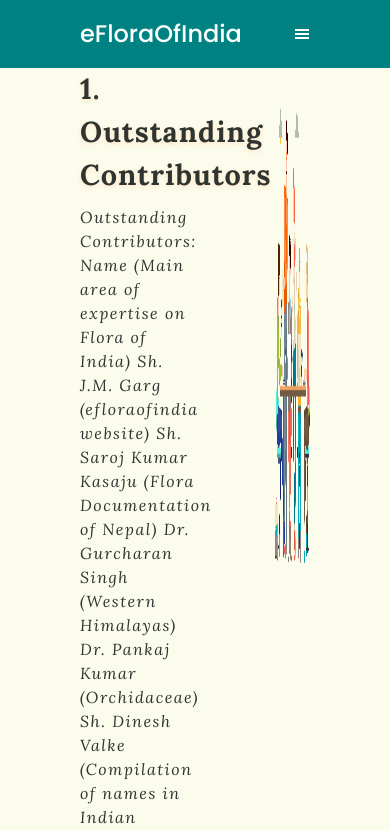
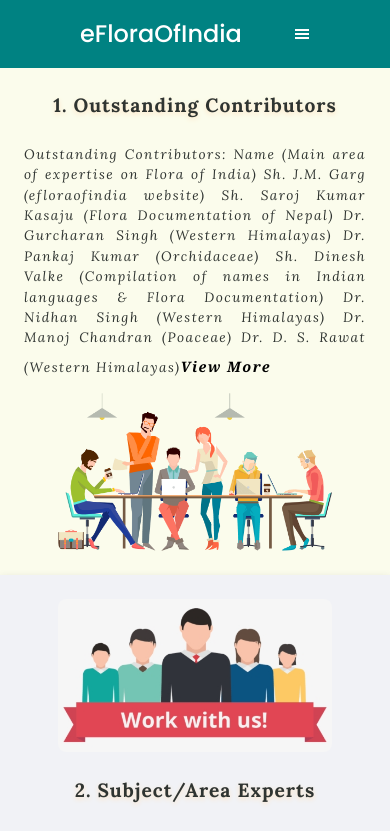
Before and after one commit to Armanthakur/Vangyaan, a React (Create React App) app: page /about in a window 390 px wide. Shown: the top 831 px of the page. Built offline with nearby package versions, Linux system fonts and the light colour scheme; a web font is replaced by a local one.

Commit message:
added responsiveness in the about us page

```diff
--- a/src/components/about us/About.module.css
+++ b/src/components/about us/About.module.css
@@ -1,173 +1,164 @@
 @import url('https://fonts.googleapis.com/css2?family=Oleo+Script:wght@400;700&family=Patua+One&display=swap');
-
-
-
 @import url('https://fonts.googleapis.com/css2?family=Handjet:wght@100&family=Lora:ital,wght@0,400..700;1,400..700&display=swap');
 
 * {
     margin: 0;
     padding: 0;
     box-sizing: border-box;
-
 }
 
 .wrapper {
     width: 100vw;
-    height: 100vh;
+    height: auto;
     overflow-x: hidden;
-    overflow-y: auto;
     display: flex;
     flex-direction: column;
-    justify-content: center;
     align-items: center;
-    position: relative;
 }
-
-.wrapper::-webkit-scrollbar {
-    display: none;
-}
-
 
 .container {
     width: 100%;
     height: auto;
-    position: absolute;
-    top: 0px;
     display: flex;
     flex-direction: column;
+}
 
+.parentLeft, .parentRight {
+    display: flex;
+    flex-direction: row;
+    align-items: center;
+    gap: 2rem;
+    padding: 2rem 5%;
+    width: 100%;
+    box-shadow: 0 2px 8px rgba(0, 0, 0, 0.1);
 }
 
 .parentLeft {
     background-color: #fbfcec;
-    margin: 0px 0px;
-    display: flex;
-    padding: 0 5rem;
-    width: 100%;
-    gap: 0 5rem;
+}
+
+.parentRight {
+    background-color: #f1f2f6;
 }
 
 .aboutImg {
     width: 40%;
-    height: 60vh;
-    max-height: 800px;
+    max-width: 400px;
+    height: auto;
     display: flex;
     justify-content: center;
 }
 
-.parentLeft img {
+.aboutImg img {
     width: 100%;
-    height: 100%;
-
+    height: auto;
+    border-radius: 8px;
+    object-fit: cover;
 }
 
-.contentLeft {
-    width: 50%;
-    float: left;
+.contentLeft, .contentRight {
+    width: 60%;
     color: rgb(47, 52, 49);
+    font-family: "Lora", serif;
     letter-spacing: 1.5px;
-    font-weight: 500;
-    font-family: cursive;
     display: flex;
     flex-direction: column;
     justify-content: center;
-
-}
-
-
-.parentRight {
-    background-color: #f1f2f6;
-    margin: 0px 0px;
-    padding: 0 4rem;
-    gap: 5rem;
-    display: flex;
-    width: 100%;
-
-}
-
-.contentRight {
-    width: 50%;
-    color: rgb(47, 52, 49);
-    font-weight: 500;
-    letter-spacing: 1.75px;
-    font-family: cursive;
-    display: flex;
-    flex-direction: column;
-    justify-content: center;
-
-
-}
-
-
-.more {
-    display: inline-block;
-    margin-left: 30px;
-    color: black;
-    font-weight: 600;
-    cursor: pointer;
-    font-size: 1.2rem;
-}
-
-.more:hover {
-
-    color: rgb(18, 29, 33);
-    font-family: cursive;
-    text-shadow: 0 1px 0 #ccc, 0 2px 0 #ccc,
-        0 3px 0 #ccc, 0 4px 0 #ccc,
-
-        0 10px 15px rgba(0, 0, 0, 0.5);
+    gap: 1rem;
 }
 
 .head {
     font-size: 1.8rem;
-    font-optical-sizing: auto;
     font-weight: 700;
     letter-spacing: 1px;
     font-family: "Lora", serif;
-    font-style: normal;
     text-shadow: 0 2px 5px bisque;
     margin: 0.5rem 0;
 }
 
 .mainContent {
     font-family: "Lora", serif;
-    font-optical-sizing: auto;
     font-weight: 400;
     font-style: italic;
+    line-height: 1.5;
+    text-align: justify;
 }
 
-
-
-
-/* Our team - section CSS  start from here*/
-
-/* .ourTeam{
-    background-color: #f1f2f6;
-    margin: 0px 0px;
-    width: 100%;
-    height: 50vh;
-    max-height: fit-content;
+.more {
+    display: inline-block;
+    color: black;
+    font-weight: 600;
+    cursor: pointer;
+    font-size: 1.2rem;
+    margin-top: 0.5rem;
 }
 
-.heading2{
-    font-family: "Lora", serif;
-    font-size: 1.8rem;
-    font-weight: 600;
+.more:hover {
+    color: rgb(18, 29, 33);
+    text-shadow: 0 1px 0 #ccc, 0 2px 0 #ccc, 0 3px 0 #ccc, 0 4px 0 #ccc, 0 10px 15px rgba(0, 0, 0, 0.5);
 }
 
+@media (max-width: 1024px) {
+    .parentLeft, .parentRight {
+        flex-direction: column;
+        gap: 1.5rem;
+        padding: 2rem;
+    }
 
-.top{
-    display: flex;
-    justify-content: space-around;
-    margin-top: 2rem;
+    .aboutImg {
+        width: 100%;
+        max-width: 500px;
+    }
+
+    .contentLeft, .contentRight {
+        width: 100%;
+        text-align: center;
+        align-items: center;
+    }
+
+    .head {
+        font-size: 1.6rem;
+    }
+
+    .mainContent {
+        font-size: 1rem;
+    }
 }
 
-.quote{
-    width: 40%;
-    max-width: 500px;
-    font-family: "Lora", serif;
-    font-optical-sizing: auto;
-    font-weight: 400;
-    font-style: italic;
-    color: gray;
-} */
+@media (max-width: 768px) {
+    .parentLeft, .parentRight {
+        padding: 1.5rem;
+        gap: 1rem;
+    }
+
+    .aboutImg {
+        width: 80%;
+        max-width: 300px;
+    }
+
+    .head {
+        font-size: 1.4rem;
+    }
+
+    .mainContent {
+        font-size: 0.9rem;
+    }
+
+    .more {
+        font-size: 1rem;
+    }
+}
+
+@media (max-width: 480px) {
+    .head {
+        font-size: 1.2rem;
+    }
+
+    .mainContent {
+        font-size: 0.85rem;
+    }
+
+    .more {
+        font-size: 0.9rem;
+    }
+}
```
